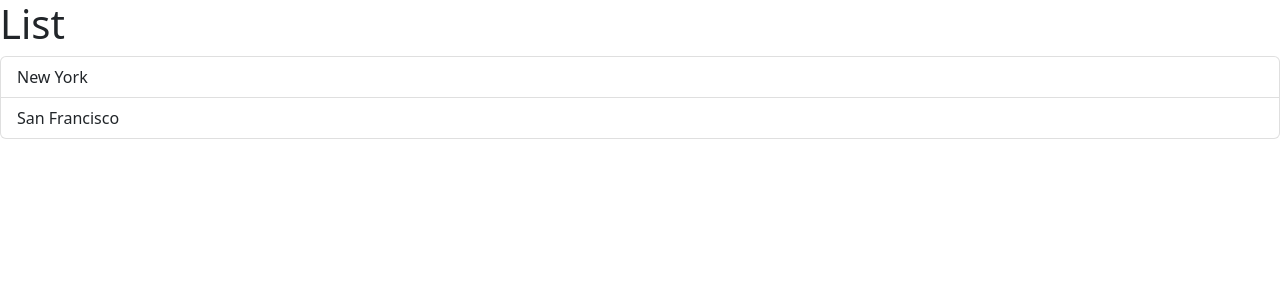
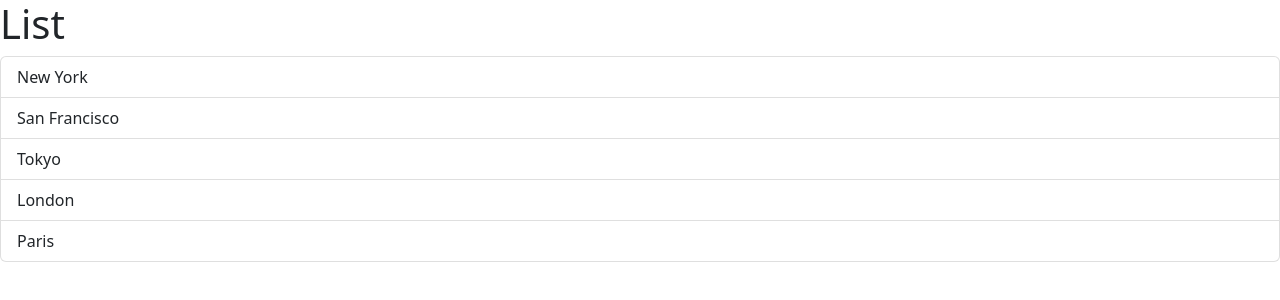
Before and after one commit to schen32/React-Tutorial-Mosh, a React (Vite) app in the folder react-app/: page / in a window 1280 px wide. Shown: the top 300 px of the page. Built offline with nearby package versions, Linux system fonts and the light colour scheme.

Commit message:
highlight selected list element

```diff
--- a/react-app/src/App.tsx
+++ b/react-app/src/App.tsx
@@ -1,7 +1,11 @@
 import ListGroup from "./components/ListGroup";
 
 function App() {
-  return <div><ListGroup /></div>
+  return (
+    <div>
+      <ListGroup />
+    </div>
+  );
 }
 
 export default App;
--- a/react-app/src/components/ListGroup.tsx
+++ b/react-app/src/components/ListGroup.tsx
@@ -1,17 +1,26 @@
-import { MouseEvent } from "react";
+import { useState } from "react";
 
 function ListGroup() {
-  const items = ["New York", "San Francisco"];
-
-  const handleClick = (event: MouseEvent) => console.log(event);
+  const items = ["New York", "San Francisco", "Tokyo", "London", "Paris"];
+  const [selectedIndex, setSelectedIndex] = useState(-1);
 
   return (
     <>
       <h1>List</h1>
       {items.length === 0 && <p>No item found</p>}
       <ul className="list-group">
-        {items.map((item) => (
-          <li className="list-group-item" key={item} onClick={handleClick}>
+        {items.map((item, index) => (
+          <li
+            className={
+              selectedIndex === index
+                ? "list-group-item active"
+                : "list-group-item"
+            }
+            key={item}
+            onClick={() => {
+              setSelectedIndex(index);
+            }}
+          >
             {item}
           </li>
         ))}
```
